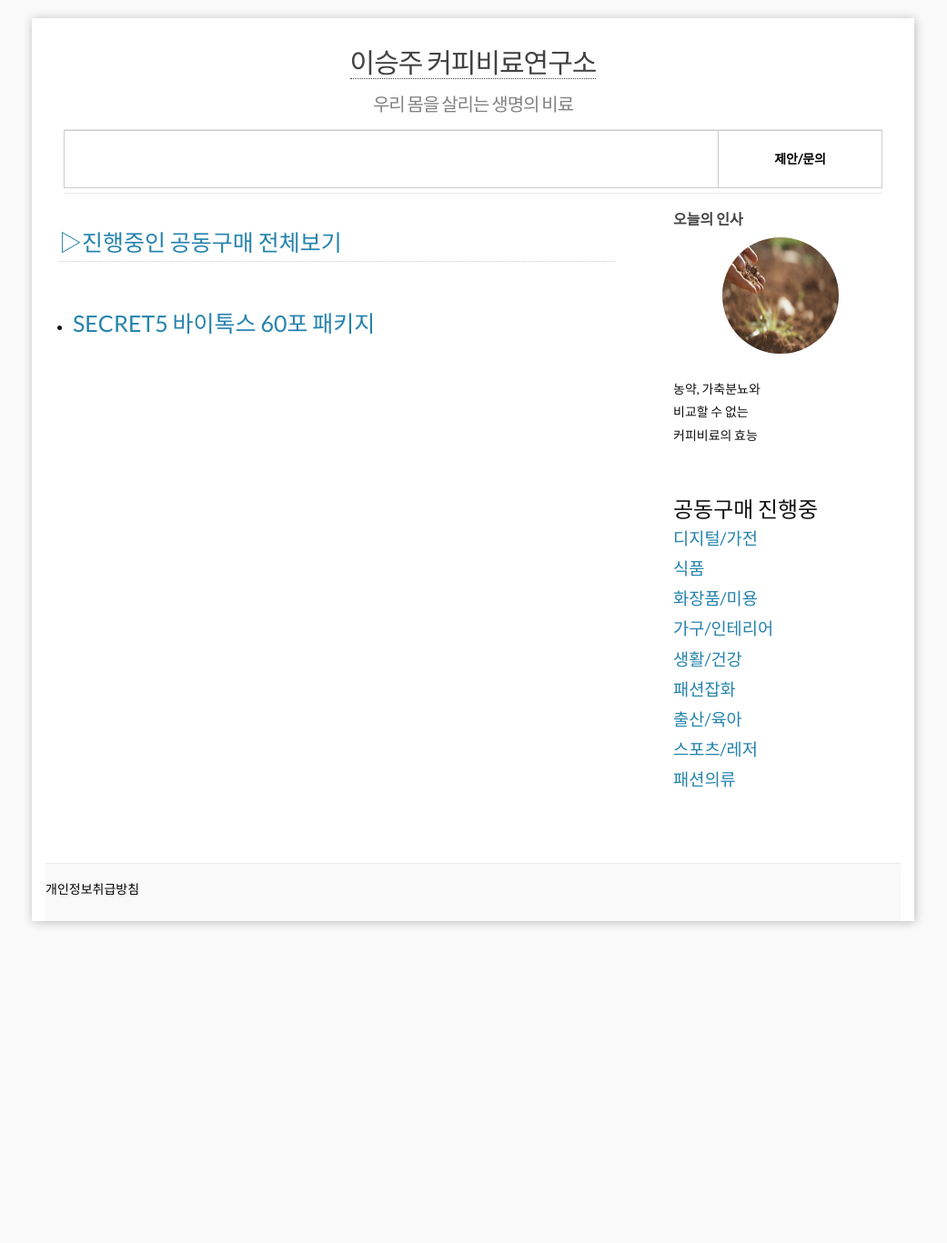
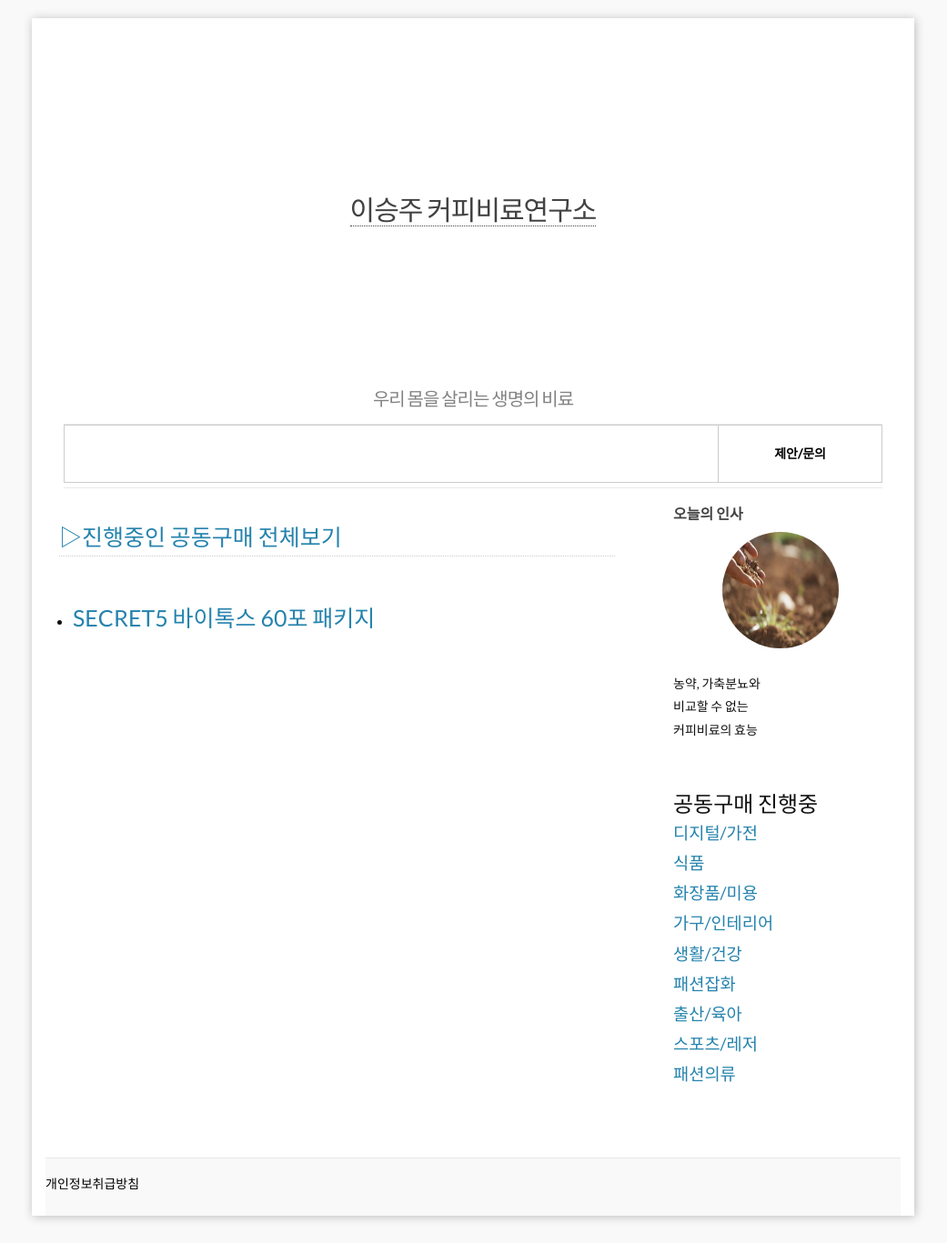
Before and after one commit to leevra/hair, a Jekyll site: the page built from index.html, in a window 1280 px wide. Shown: the whole page at 91% size, without its empty margins (120-1161 px from the left). Built offline with Jekyll 4.4.1, drawn with Linux system fonts in a browser that asks for light colours; the list of posts is cut into pages by our own code; comment, search, counter and statistics services are not loaded; before the commit the page ends 1043 px from its top, so only the background shows below that.

Commit message:
VersionActivity

```diff
--- a/_sass/_layout.scss
+++ b/_sass/_layout.scss
@@ -10,7 +10,7 @@
 
 .site-title {
   font-size: 30px;
-  line-height: 36px;
+  line-height: 360px;
   letter-spacing: -1px;
   margin-bottom: 0;
   text-align:center;
```
